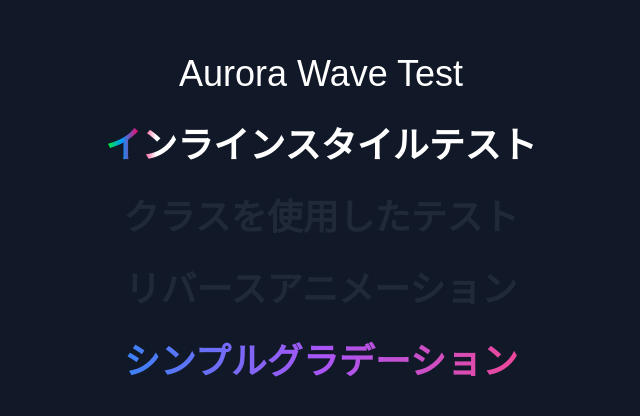
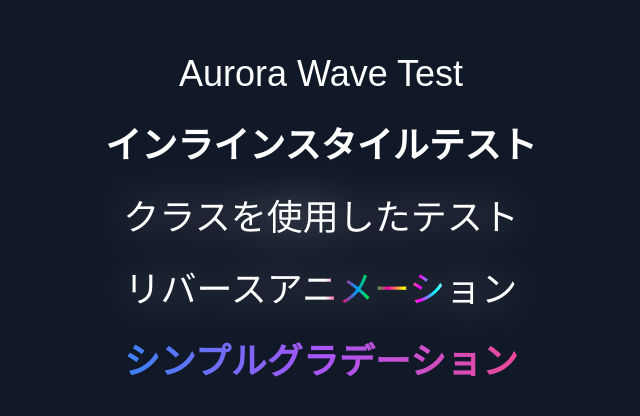
Before and after one commit to hohoemi-rabo/fune, a Next.js app: page /test-aurora in a window 1280 px wide. Shown: the part 166-582 px from the top of the page, without its empty margins (319-959 px from the left). Built offline with nearby package versions, Linux system fonts and the light colour scheme; a web font is replaced by a local one.

Commit message:
💄 ヒーローセクションのフォントを修正したが原因分からない

```diff
--- a/app/globals.css
+++ b/app/globals.css
@@ -88,6 +88,85 @@
 
   .diagonal-clip {
     clip-path: polygon(0 0, 100% 0, 100% 90%, 0 100%);
+  }
+}
+
+/* オーロラテキストエフェクト */
+.aurora-wave-text {
+  position: relative;
+  display: inline-block;
+  font-weight: 500;
+  background: linear-gradient(
+    90deg,
+    white 0%,
+    white 40%,
+    #00ffff 42%,
+    #ff00ff 44%,
+    #ffff00 46%,
+    #ff00aa 48%,
+    #00ff00 50%,
+    #0099ff 52%,
+    #ff0066 54%,
+    white 56%,
+    white 100%
+  );
+  background-size: 200% 100%;
+  background-position: 100% 0;
+  -webkit-background-clip: text;
+  -moz-background-clip: text;
+  background-clip: text;
+  -webkit-text-fill-color: transparent;
+  -moz-text-fill-color: transparent;
+  color: transparent;
+  animation: aurora-sweep 8s linear infinite;
+  filter: drop-shadow(0 0 20px rgba(255, 255, 255, 0.5));
+}
+
+@keyframes aurora-sweep {
+  0% {
+    background-position: 100% 0;
+  }
+  100% {
+    background-position: -100% 0;
+  }
+}
+
+.aurora-wave-text-reverse {
+  position: relative;
+  display: inline-block;
+  font-weight: 500;
+  background: linear-gradient(
+    -90deg,
+    white 0%,
+    white 40%,
+    #00ffff 42%,
+    #ff00ff 44%,
+    #ffff00 46%,
+    #ff00aa 48%,
+    #00ff00 50%,
+    #0099ff 52%,
+    #ff0066 54%,
+    white 56%,
+    white 100%
+  );
+  background-size: 200% 100%;
+  background-position: -100% 0;
+  -webkit-background-clip: text;
+  -moz-background-clip: text;
+  background-clip: text;
+  -webkit-text-fill-color: transparent;
+  -moz-text-fill-color: transparent;
+  color: transparent;
+  animation: aurora-sweep-reverse 8s linear infinite;
+  filter: drop-shadow(0 0 20px rgba(255, 255, 255, 0.5));
+}
+
+@keyframes aurora-sweep-reverse {
+  0% {
+    background-position: -100% 0;
+  }
+  100% {
+    background-position: 100% 0;
   }
 }
 
--- a/components/effects/AuroraText.tsx
+++ b/components/effects/AuroraText.tsx
@@ -1,7 +1,7 @@
 'use client';
 
 import { cn } from '@/lib/utils';
-import React, { useEffect, useRef } from 'react';
+import React, { useEffect, useRef, useState, CSSProperties } from 'react';
 
 interface AuroraTextProps {
   children: string;
@@ -16,13 +16,10 @@ export default function AuroraText({
 }: AuroraTextProps) {
   const spanRef = useRef<HTMLSpanElement>(null);
   const animationRef = useRef<number | undefined>(undefined);
+  const [backgroundPosition, setBackgroundPosition] = useState('100% 0');
 
-  useEffect(() => {
-    if (spanRef.current) {
-      const element = spanRef.current;
-
-      // グラデーションスタイルを適用
-      element.style.background = `linear-gradient(
+  // グラデーション定義
+  const gradient = `linear-gradient(
     ${reverse ? '-90deg' : '90deg'},
     white 0%,
     white 40%,
@@ -36,20 +33,8 @@ export default function AuroraText({
     white 56%,
     white 100%
   )`;
-      element.style.backgroundSize = '200% 100%';
-      element.style.backgroundPosition = '100% 0';
 
-      // ベンダープレフィックス付きスタイル
-      const style = element.style as CSSStyleDeclaration & {
-        webkitBackgroundClip?: string;
-        webkitTextFillColor?: string;
-      };
-      style.webkitBackgroundClip = 'text';
-      element.style.backgroundClip = 'text';
-      style.webkitTextFillColor = 'transparent';
-      element.style.filter = 'drop-shadow(0 0 20px rgba(255, 255, 255, 0.5))';
-
-      // アニメーションを開始
+  useEffect(() => {
     let position = 100;
     const animationSpeed = reverse ? 0.3 : 0.5;
 
@@ -58,12 +43,11 @@ export default function AuroraText({
       if (position <= -100) {
         position = 100;
       }
-        element.style.backgroundPosition = `${position}% 0`;
+      setBackgroundPosition(`${position}% 0`);
       animationRef.current = requestAnimationFrame(animate);
     };
 
     animationRef.current = requestAnimationFrame(animate);
-    }
 
     // クリーンアップ関数でアニメーションを停止
     return () => {
@@ -73,17 +57,26 @@ export default function AuroraText({
     };
   }, [reverse]);
 
+  const style: CSSProperties = {
+    position: 'relative',
+    display: 'inline-block',
+    fontWeight: 500,
+    background: gradient,
+    backgroundSize: '200% 100%',
+    backgroundPosition: backgroundPosition,
+    WebkitBackgroundClip: 'text',
+    backgroundClip: 'text',
+    WebkitTextFillColor: 'transparent',
+    color: 'transparent',
+    filter: 'drop-shadow(0 0 20px rgba(255, 255, 255, 0.5))',
+  };
+
   return (
     <span
       ref={spanRef}
       className={cn('relative inline-block font-medium', className)}
       data-text={children}
-      style={{
-        position: 'relative',
-        display: 'inline-block',
-        color: 'white',
-        fontWeight: 500,
-      }}
+      style={style}
     >
       {children}
       {/* オーロラの輝きエフェクト */}
@@ -160,13 +153,10 @@ export function DelayedAuroraText({
 }: DelayedAuroraTextProps) {
   const spanRef = useRef<HTMLSpanElement>(null);
   const animationRef = useRef<number | undefined>(undefined);
+  const [backgroundPosition, setBackgroundPosition] = useState('100% 0');
+  const [showGradient, setShowGradient] = useState(false);
 
-  useEffect(() => {
-    const timer = setTimeout(() => {
-      if (spanRef.current) {
-        const element = spanRef.current;
-
-        element.style.background = `linear-gradient(
+  const gradient = `linear-gradient(
     ${reverse ? '-90deg' : '90deg'},
     white 0%,
     white 40%,
@@ -180,17 +170,10 @@ export function DelayedAuroraText({
     white 56%,
     white 100%
   )`;
-        element.style.backgroundSize = '200% 100%';
-        element.style.backgroundPosition = '100% 0';
 
-        const style = element.style as CSSStyleDeclaration & {
-          webkitBackgroundClip?: string;
-          webkitTextFillColor?: string;
-        };
-        style.webkitBackgroundClip = 'text';
-        element.style.backgroundClip = 'text';
-        style.webkitTextFillColor = 'transparent';
-        element.style.filter = 'drop-shadow(0 0 20px rgba(255, 255, 255, 0.5))';
+  useEffect(() => {
+    const timer = setTimeout(() => {
+      setShowGradient(true);
 
       let position = 100;
       const animationSpeed = reverse ? 0.3 : 0.5;
@@ -200,12 +183,11 @@ export function DelayedAuroraText({
         if (position <= -100) {
           position = 100;
         }
-          element.style.backgroundPosition = `${position}% 0`;
+        setBackgroundPosition(`${position}% 0`);
         animationRef.current = requestAnimationFrame(animate);
       };
 
       animationRef.current = requestAnimationFrame(animate);
-      }
     }, delay * 1000);
 
     return () => {
@@ -216,17 +198,29 @@ export function DelayedAuroraText({
     };
   }, [reverse, delay]);
 
+  const style: CSSProperties = showGradient ? {
+    position: 'relative',
+    display: 'inline-block',
+    fontWeight: 500,
+    background: gradient,
+    backgroundSize: '200% 100%',
+    backgroundPosition: backgroundPosition,
+    WebkitBackgroundClip: 'text',
+    backgroundClip: 'text',
+    WebkitTextFillColor: 'transparent',
+    color: 'transparent',
+    filter: 'drop-shadow(0 0 20px rgba(255, 255, 255, 0.5))',
+  } : {
+    color: 'white',
+    fontWeight: 500,
+  };
+
   return (
     <span
       ref={spanRef}
       className={cn('relative inline-block font-medium', className)}
       data-text={children}
-      style={{
-        position: 'relative',
-        display: 'inline-block',
-        color: 'white',
-        fontWeight: 500,
-      }}
+      style={style}
     >
       {children}
     </span>
```
Lines whose indentation alone changed are shown as unchanged.
